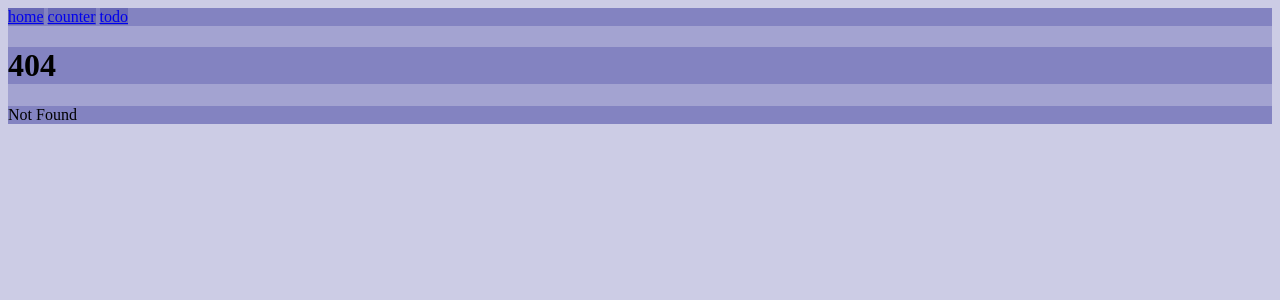
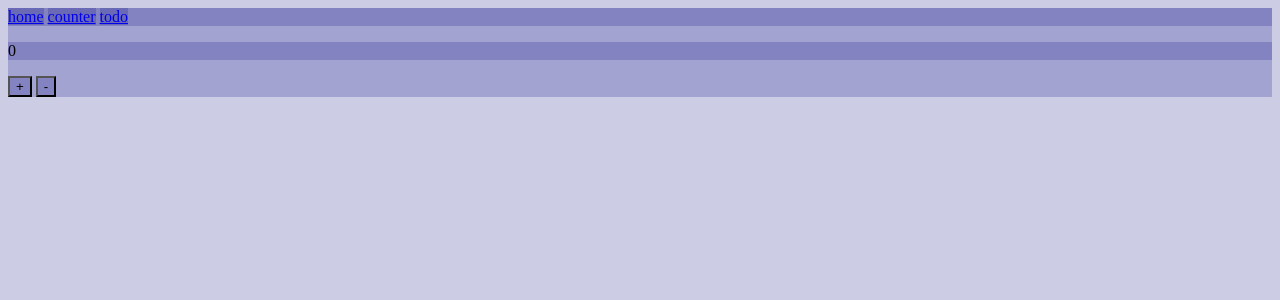
Before and after one commit to brnt-toast/only-svelte, a SvelteKit app: page /counter in a window 1280 px wide. Before the commit this address had no page. Shown: the top 300 px of the page. Built offline with nearby package versions, Linux system fonts and the light colour scheme.

Commit message:
counter/: added button component

```diff
--- /dev/null
+++ b/src/routes/counter/+page.svelte
@@ -0,0 +1,11 @@
+<script>
+    import Button from '../../components/Button.svelte'
+    let count  = 0;
+
+    const increment = () => count += 1;
+    const decrement = () => count -= 1;
+</script>
+
+<p>{count}</p>
+<Button on:click={increment}>+</Button>
+<Button on:click={decrement}>-</Button>
```
